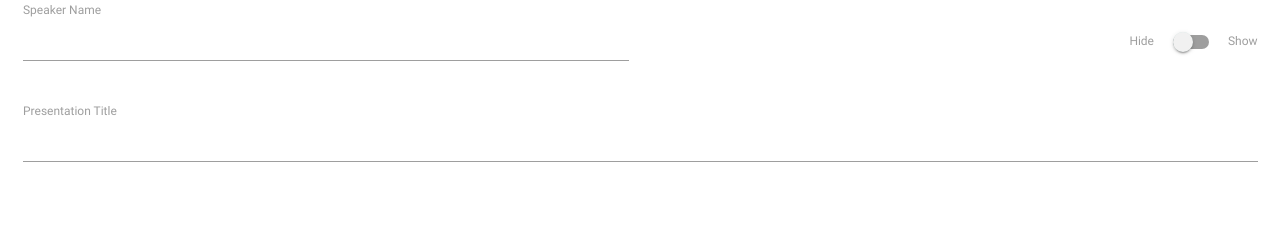
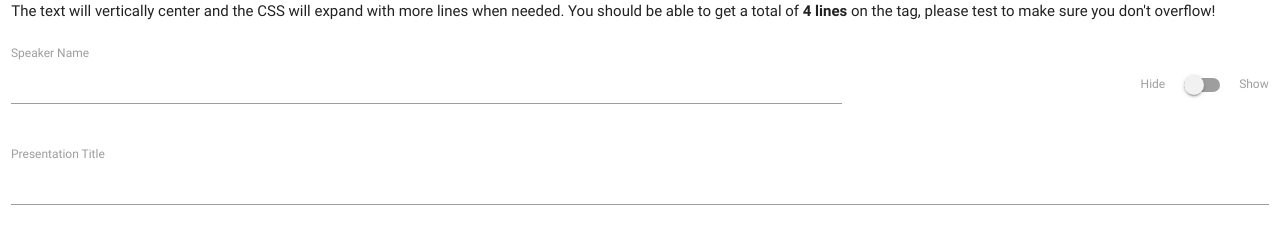
Before and after one commit to knowit/nodecg-ccrew-bundle, a website: page dashboard/presenter-overlay.html in a window 1280 px wide. Drawn offline with nearby package versions, Linux system fonts and the light colour scheme.

```diff
--- a/dashboard/presenter-overlay.html
+++ b/dashboard/presenter-overlay.html
@@ -23,13 +23,19 @@
   <script src="https://cdnjs.cloudflare.com/ajax/libs/materialize/0.100.2/js/materialize.min.js"></script>
 
   <div class="row">
-    <form class="col s12">
+    <div class="col s12">
+      The text will vertically center and the CSS will expand with more
+      lines when needed. You should be able to get a total of <b>4 lines</b>
+      on the tag, please test to make sure you don't overflow!
+    </div>
+  </div>
+  <form>
     <div class="row valign-wrapper">
-        <div class="input-field col s6">
+      <div class="input-field col s8">
         <input id="speaker_name" type="text" class="validate" value="&nbsp;">
         <label for="speaker_name" class="active">Speaker Name</label>
       </div>
-        <div class="col s6 right-align">
+      <div class="col s4 right-align">
         <div class="switch">
           <label>
             Hide
@@ -47,7 +53,6 @@
       </div>
     </div>
   </form>
-  </div>
   <script>
     $(document).ready(function() {
       const idMap = {
```
Also changed, not shown: graphics/presenter-overlay.html (+19 -3 lines). Lines whose indentation alone changed are shown as unchanged.
